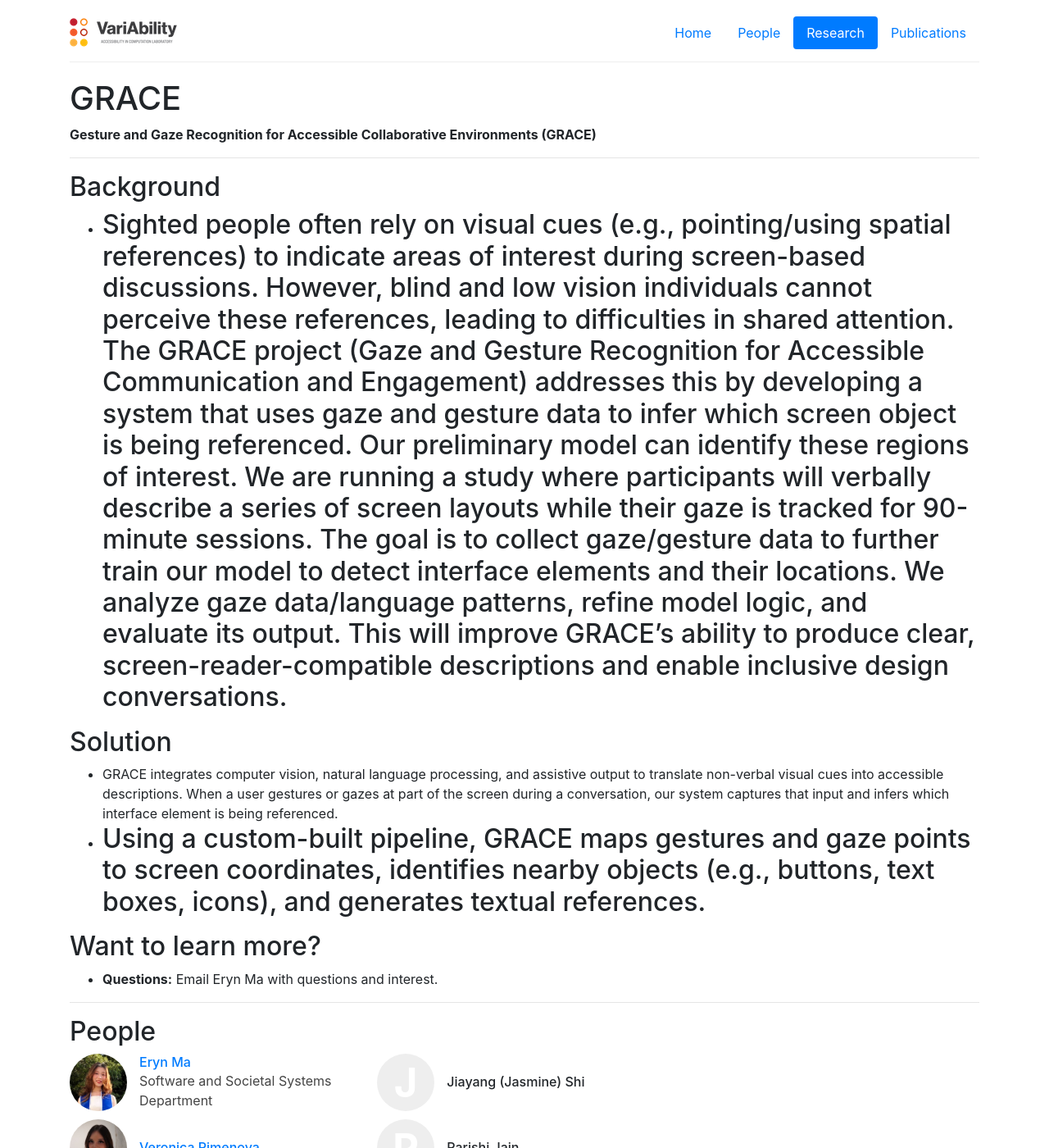
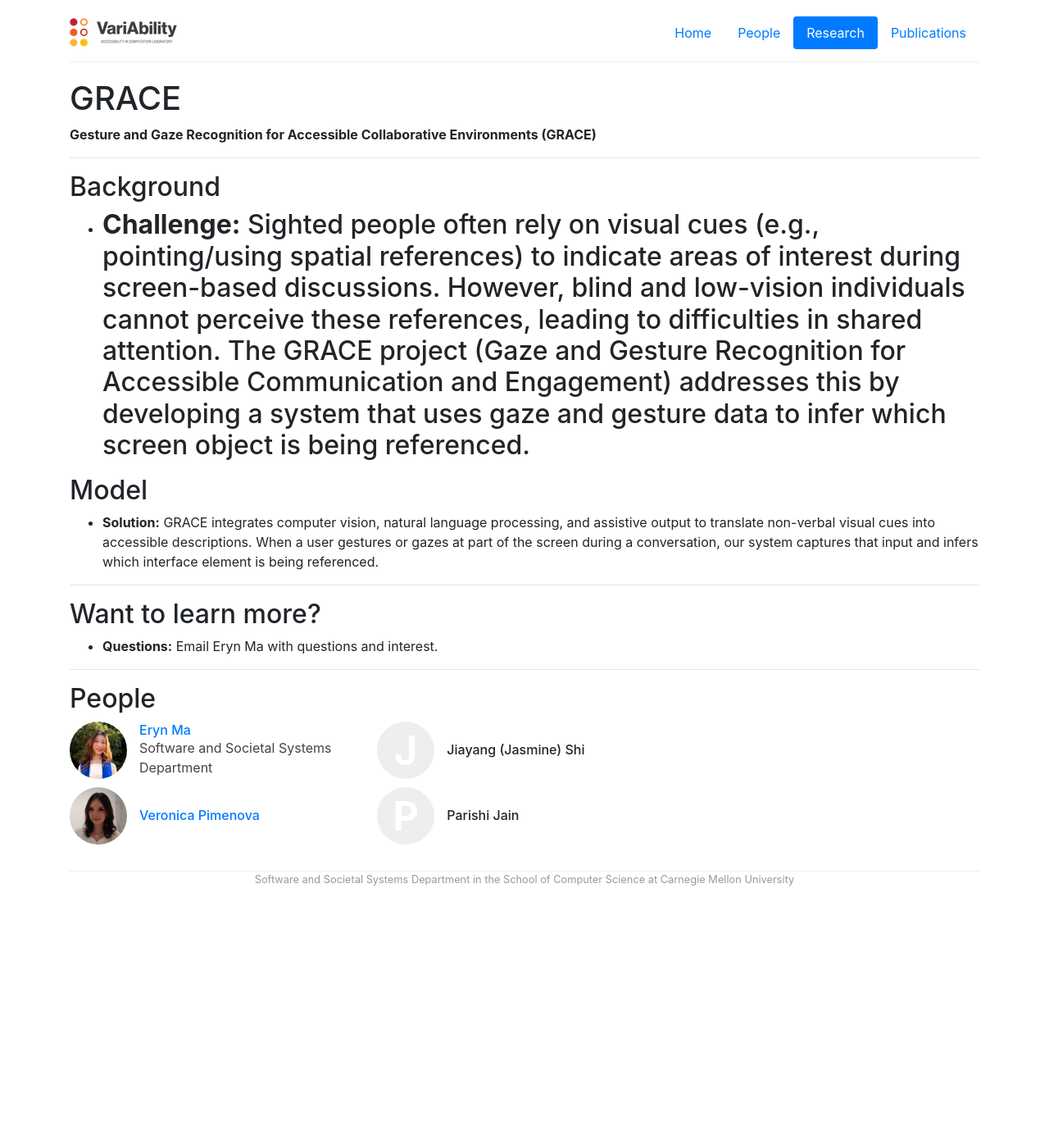
Before and after one commit to cmu-variability/cmu-variability.github.io, a Jekyll site: the page built from _projects/grace.md, in a window 1280 px wide and 1400 px high. Shown: the whole window at 82% size. Built offline with Jekyll 4.4.1, drawn with Linux system fonts in a browser that asks for light colours.

Commit message:
updated grace text

```diff
--- a/_projects/grace.md
+++ b/_projects/grace.md
@@ -26,12 +26,14 @@
 ---
 
 ## Background
-- Sighted people often rely on visual cues (e.g., pointing/using spatial references) to indicate areas of interest during screen-based discussions. However, blind and low vision individuals cannot perceive these references, leading to difficulties in shared attention. The GRACE project (Gaze and Gesture Recognition for Accessible Communication and Engagement) addresses this by developing a system that uses gaze and gesture data to infer which screen object is being referenced. Our preliminary model can identify these regions of interest. We are running a study where participants will verbally describe a series of screen layouts while their gaze is tracked for 90-minute sessions. The goal is to collect gaze/gesture data to further train our model to detect interface elements and their locations. We analyze gaze data/language patterns, refine model logic, and evaluate its output. This will improve GRACE’s ability to produce clear, screen-reader-compatible descriptions and enable inclusive design conversations.
+
+- **Challenge:** Sighted people often rely on visual cues (e.g., pointing/using spatial references) to indicate areas of interest during screen-based discussions. However, blind and low-vision individuals cannot perceive these references, leading to difficulties in shared attention. The GRACE project (Gaze and Gesture Recognition for Accessible Communication and Engagement) addresses this by developing a system that uses gaze and gesture data to infer which screen object is being referenced.
 ---
 
-## Solution
-- GRACE integrates computer vision, natural language processing, and assistive output to translate non-verbal visual cues into accessible descriptions. When a user gestures or gazes at part of the screen during a conversation, our system captures that input and infers which interface element is being referenced.
-- Using a custom-built pipeline, GRACE maps gestures and gaze points to screen coordinates, identifies nearby objects (e.g., buttons, text boxes, icons), and generates textual references.
+## Model
+
+- **Solution:** GRACE integrates computer vision, natural language processing, and assistive output to translate non-verbal visual cues into accessible descriptions. When a user gestures or gazes at part of the screen during a conversation, our system captures that input and infers which interface element is being referenced.
+
 ---
 
 ## Want to learn more?
```
